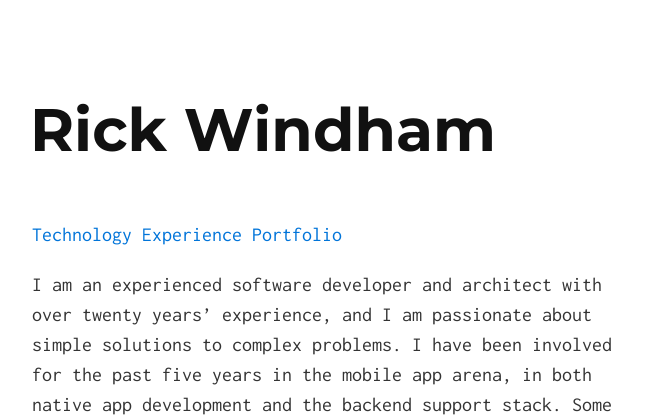
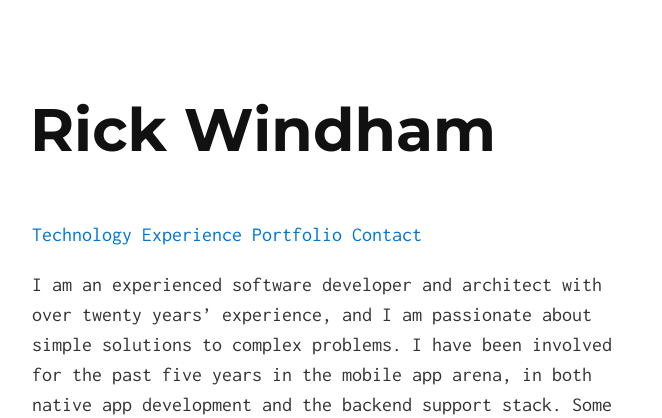
Before and after one commit to rickw/rickw.github.io, a Jekyll site: the page built from index.html, in a window 1280 px wide and 900 px high. Shown: the top 418 px of the window, without its empty margins (308-970 px from the left). Built offline with Jekyll 4.4.1, drawn with Linux system fonts in a browser that asks for light colours; some of the changed text lies outside the part shown.

Commit message:
added contract info

```diff
--- a/_includes/index.md
+++ b/_includes/index.md
@@ -1,4 +1,4 @@
-[Technology](#technology) [Experience](#experience) [Portfolio](#portfolio)
+[Technology](#technology) [Experience](#experience) [Portfolio](#portfolio) [Contact](#contact)
 
 I am an experienced software developer and architect with over twenty years’ experience, and I am passionate about simple solutions to complex problems. I have been involved for the past five years in the mobile app arena, in both native app development and the backend support stack. Some of the major projects that I have played an integral part in are: HBO Go (worked on research for a new generation of app, fixed bugs involving OpenGL effects and other bugs, assisted the team); TrialGuides (designed and built a CoreText based eBook layout engine and reader using GCD async arhitecture, implimented custom attributes for objects not available in iOS); Nook for iOS (designed and wrote an Objective-C wrapper around the Adobe RMSDK using NSOperationQueues, wrote the paging model and developed UIKit based text selection); HEAT Home Energy Audit Pro (built an Objective-C wrapper and Unit Tests for building a Windows DLL into an iOS app).
 
@@ -40,3 +40,9 @@ I am seeking contracts with any of those technologies or other technologies I ha
 | [Shel Silverstein](https://itunes.apple.com/us/app/shel-silversteins-animations/id336791939?mt=8) | |
 
 [Top](#)
+
+### Contact
+
+rick [at] mti [dot] io
+
+[Top](#)
```
Also changed, not shown: README.md.
